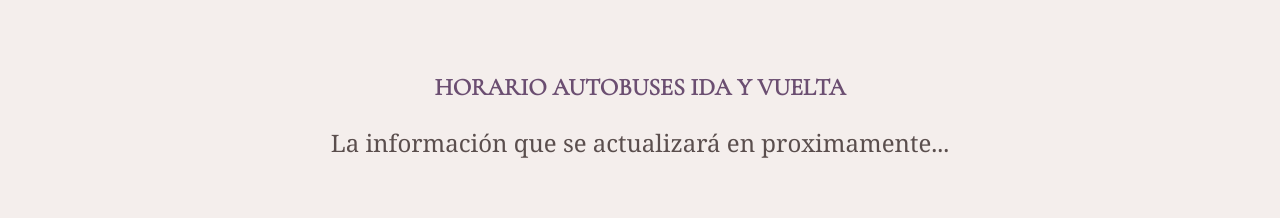
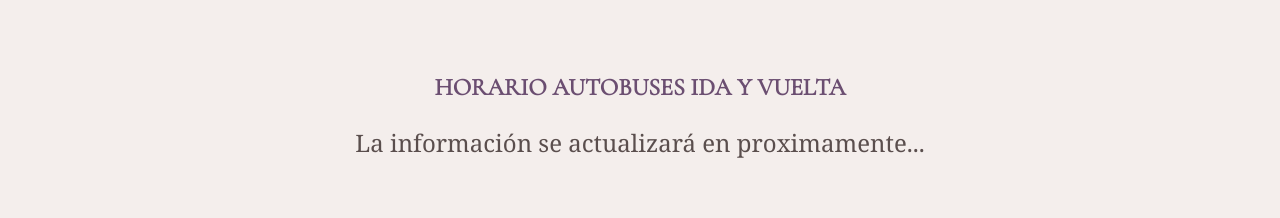
Before and after one commit to JohanSMirandaG/KarenYCarlos, a plain HTML site: page index.html in a window 1280 px wide. Shown: the part 3080-3298 px from the top of the page. Drawn offline with nearby package versions, Linux system fonts and the light colour scheme.

Commit message:
Actualizacion seccion buses texto

```diff
--- a/index.html
+++ b/index.html
@@ -85,7 +85,7 @@
   <section class="bus-info-section">
     <div class="container">
       <h2>HORARIO AUTOBUSES IDA Y VUELTA</h2>
-      <p>La información que se actualizará en proximamente...</p>
+      <p>La información se actualizará en proximamente...</p>
     </div>
   </section>
 
```
